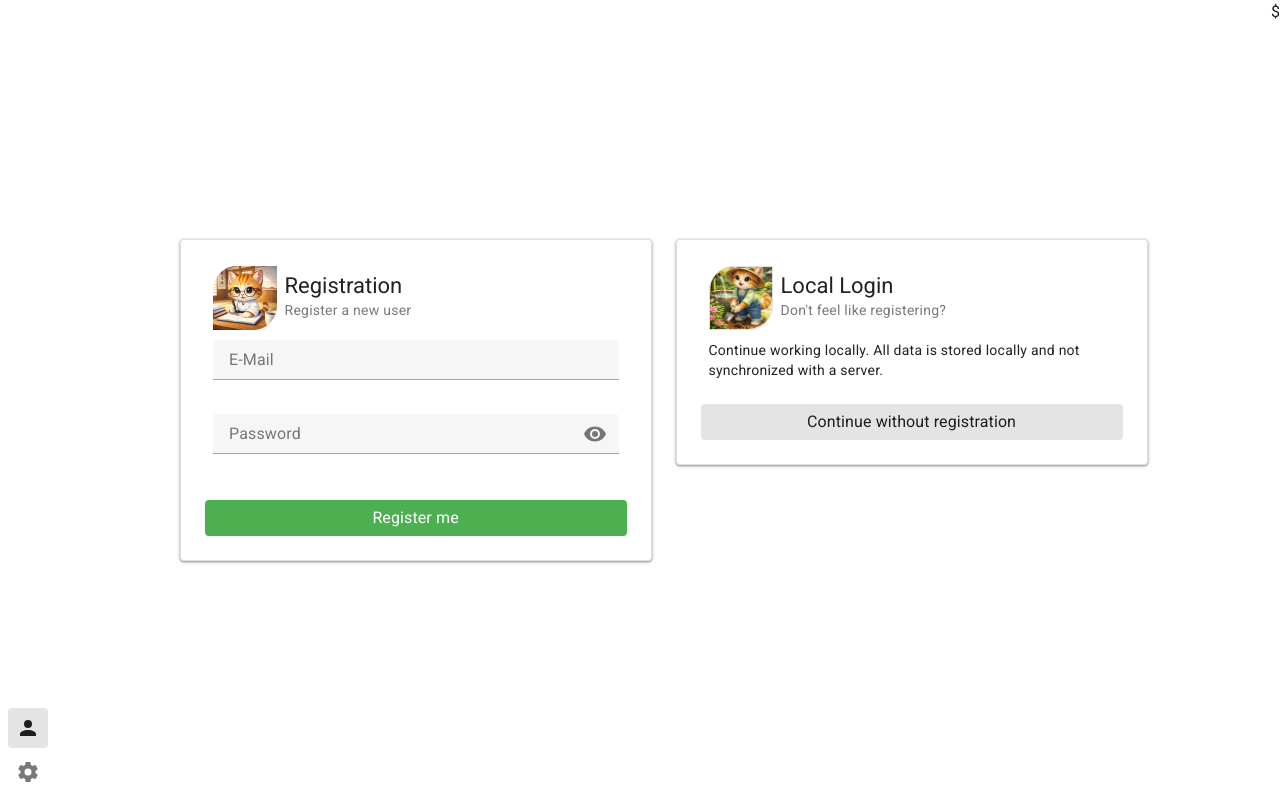
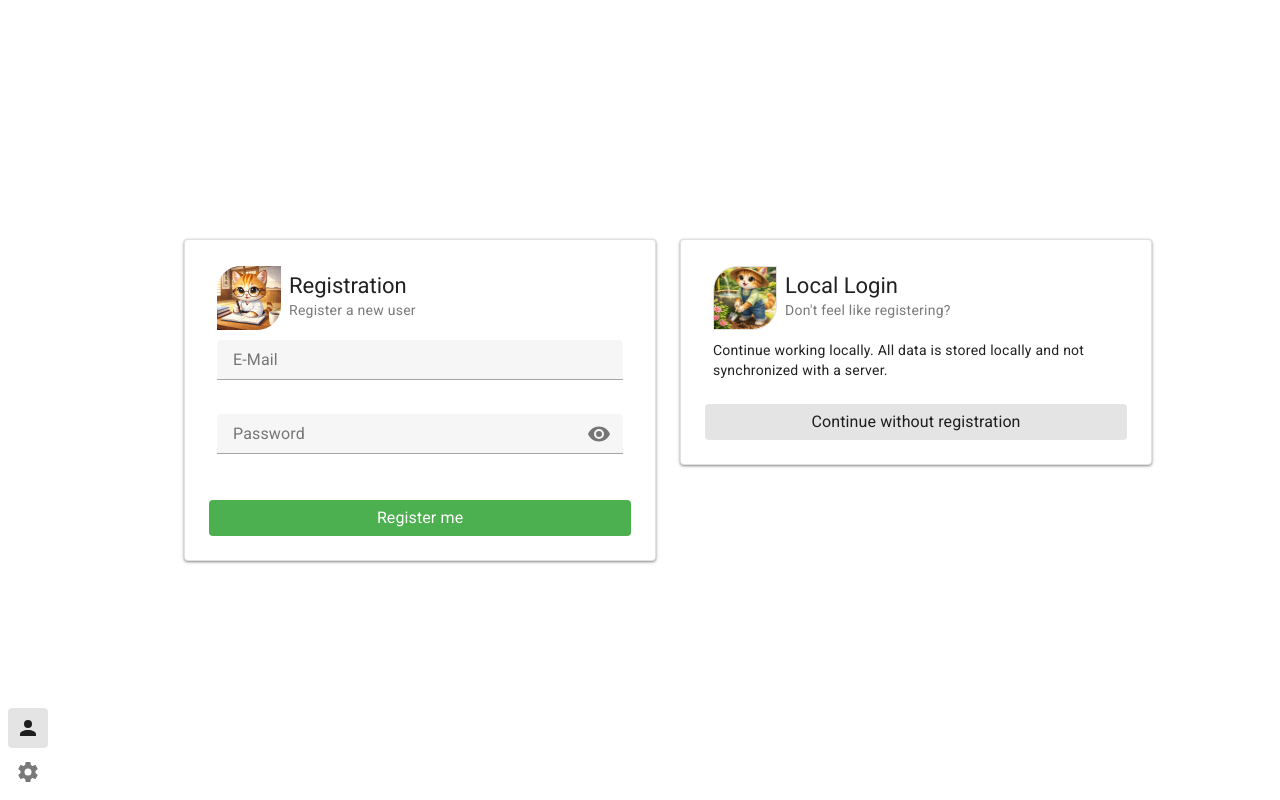
Before and after one commit to AK2083/DojoSphere, a Vue app: page / in a window 1280 px wide. Built offline with nearby package versions, Linux system fonts and the light colour scheme.

Commit message:
refactor: remove unnecessary char and update patch and minor versions

```diff
--- a/src/app/App.vue
+++ b/src/app/App.vue
@@ -2,7 +2,7 @@
   <v-app>
     <v-layout>
       <Navigation />
-      <v-main> <router-view /> </v-main>$
+      <v-main> <router-view /> </v-main>
     </v-layout>
   </v-app>
 </template>
```
Also changed, not shown: 1 other file (tests, documents, lock files or other folders).
